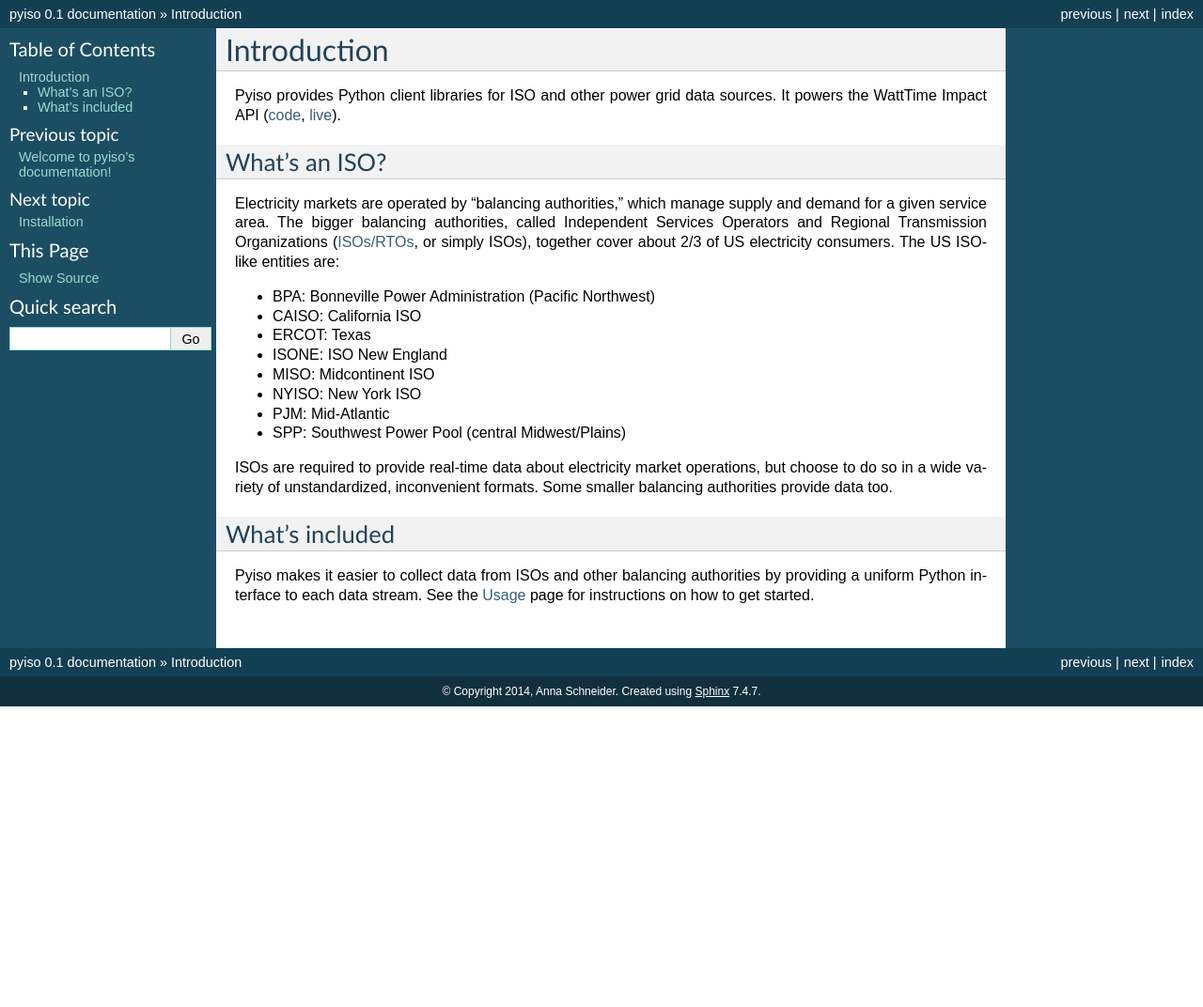
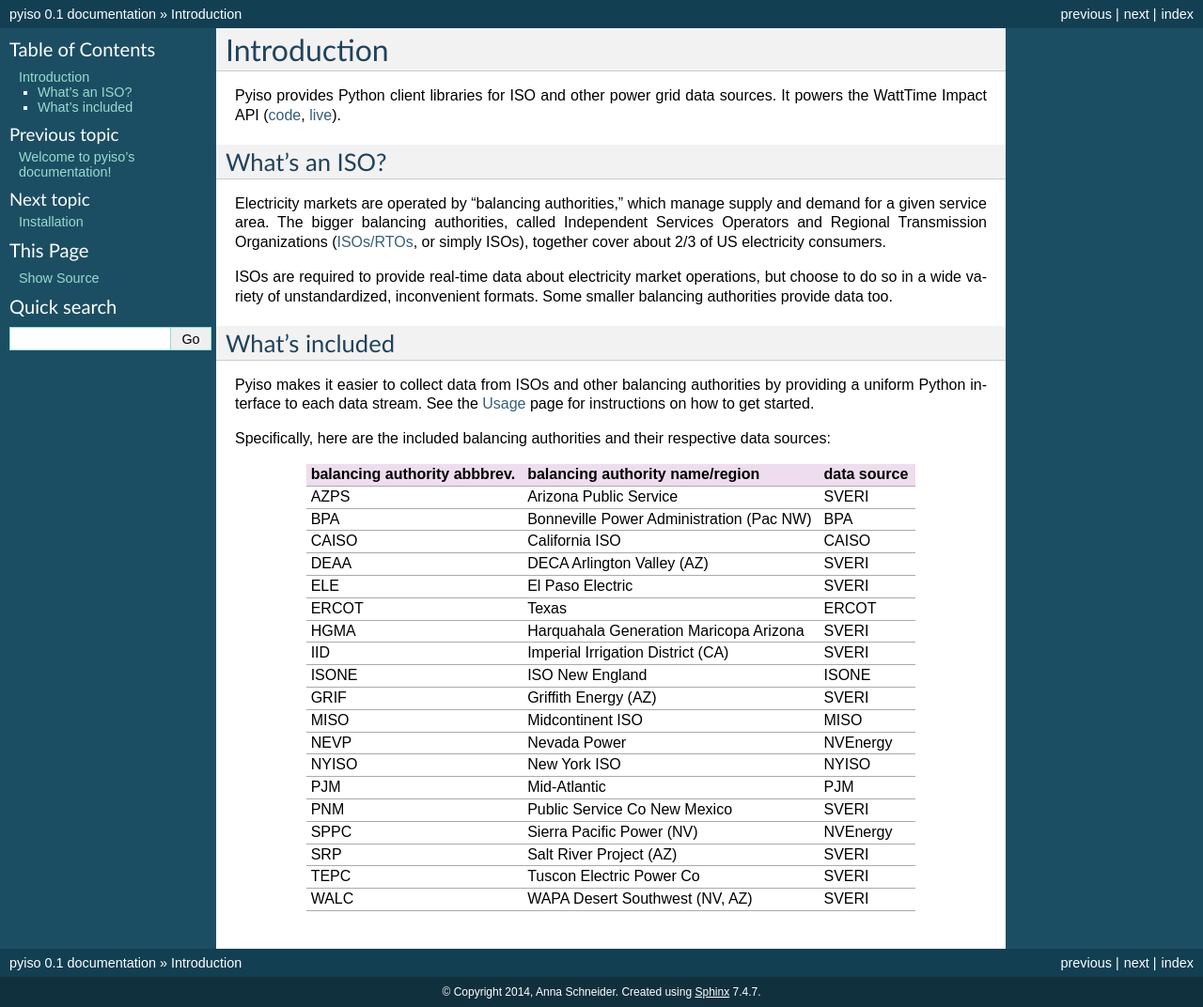
Before and after one commit to WattTime/pyiso, a Sphinx documentation site: the page built from docs/source/intro.rst, in a window 1280 px wide. Shown: the whole page at 94% size. Built offline with Sphinx 7.4.7, drawn with Linux system fonts in a browser that asks for light colours; before the commit the page ends 900 px from its top, so only the background shows below that.

Commit message:
update docs

```diff
--- a/docs/source/intro.rst
+++ b/docs/source/intro.rst
@@ -15,16 +15,6 @@ The bigger balancing authorities, called
 Independent Services Operators and Regional Transmission Organizations
 (`ISOs/RTOs <http://www.isorto.org/>`_, or simply ISOs),
 together cover about 2/3 of US electricity consumers.
-The US ISO-like entities are:
-
-* BPA: Bonneville Power Administration (Pacific Northwest)
-* CAISO: California ISO
-* ERCOT: Texas
-* ISONE: ISO New England
-* MISO: Midcontinent ISO
-* NYISO: New York ISO
-* PJM: Mid-Atlantic
-* SPP: Southwest Power Pool (central Midwest/Plains)
 
 ISOs are required to provide real-time data about electricity market operations,
 but choose to do so in a wide variety of unstandardized, inconvenient formats.
@@ -36,3 +26,29 @@ What's included
 Pyiso makes it easier to collect data from ISOs and other balancing authorities
 by providing a uniform Python interface to each data stream.
 See the :doc:`usage` page for instructions on how to get started.
+
+Specifically, here are the included balancing authorities and their respective data sources:
+
+============================= ======================================== ============
+balancing authority abbbrev.  balancing authority name/region          data source
+============================= ======================================== ============
+    AZPS                      Arizona Public Service                   SVERI
+    BPA                       Bonneville Power Administration (Pac NW) BPA
+    CAISO                     California ISO                           CAISO
+    DEAA                      DECA Arlington Valley (AZ)               SVERI
+    ELE                       El Paso Electric                         SVERI
+    ERCOT                     Texas                                    ERCOT
+    HGMA                      Harquahala Generation Maricopa Arizona   SVERI
+    IID                       Imperial Irrigation District (CA)        SVERI
+    ISONE                     ISO New England                          ISONE
+    GRIF                      Griffith Energy (AZ)	                   SVERI
+    MISO                      Midcontinent ISO                         MISO
+    NEVP                      Nevada Power                             NVEnergy
+    NYISO                     New York ISO                             NYISO
+    PJM                       Mid-Atlantic                             PJM
+    PNM                       Public Service Co New Mexico             SVERI
+    SPPC                      Sierra Pacific Power (NV)                NVEnergy
+    SRP                       Salt River Project (AZ)                  SVERI
+    TEPC                      Tuscon Electric Power Co                 SVERI
+    WALC                      WAPA Desert Southwest (NV, AZ)           SVERI
+============================= ======================================== ============
--- a/docs/source/usage.rst
+++ b/docs/source/usage.rst
@@ -12,9 +12,8 @@ Clients
 .. py:currentmodule:: pyiso.base
 
 First, create a client using the ``client_factory(ba_name)`` function.
-``ba_name`` should be taken from this list of abbreviated names for available balancing authorities:
-``['BPA', 'CAISO', 'ERCOT', 'ISONE', 'NVEnergy', 'NYISO', 'MISO', 'PJM', 'SVERI']``.
-(See the :doc:`intro` for background about the ISOs and balancing authorities.)
+``ba_name`` should be taken from this list of abbreviated names for available balancing authorities
+listed on the :doc:`intro` page.
 For example::
 
    >>> from pyiso import client_factory
```
